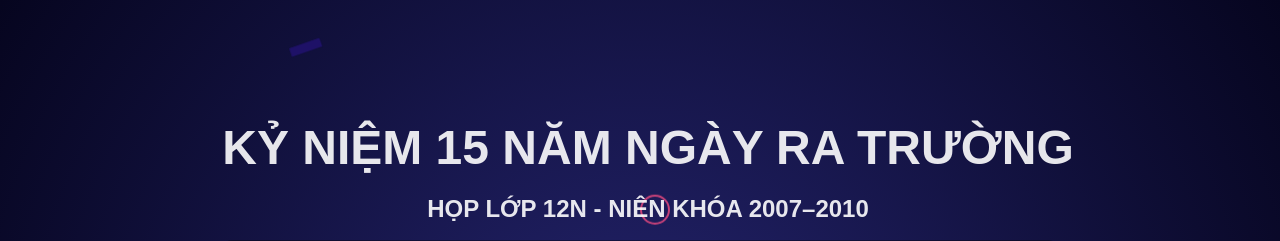
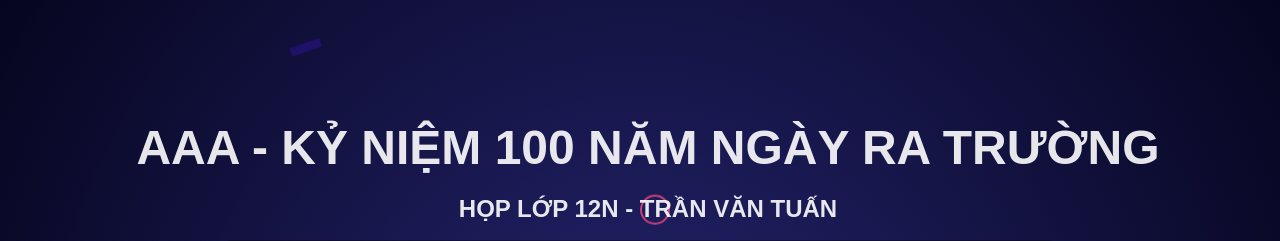
Before and after one commit to tuantv16/sample, a plain HTML site: page index.html in a window 1280 px wide. Shown: the top 241 px of the page. Drawn offline with Linux system fonts and the light colour scheme.

Commit message:
test pipeline

```diff
--- a/index.html
+++ b/index.html
@@ -23,8 +23,8 @@
         </div>
 
          <div id="content-layer">
-            <h1> KỶ NIỆM 15 NĂM NGÀY RA TRƯỜNG </h1>
-            <h2>HỌP LỚP 12N - NIÊN KHÓA 2007–2010</h2>
+            <h1> AAA - KỶ NIỆM 100 NĂM NGÀY RA TRƯỜNG </h1>
+            <h2>HỌP LỚP 12N - TRẦN VĂN TUẤN</h2>
              <div id="marquee-wrapper" class="marquee-wrapper">
 
                 <marquee behavior="scroll" direction="left" scrollamount="6">
```
